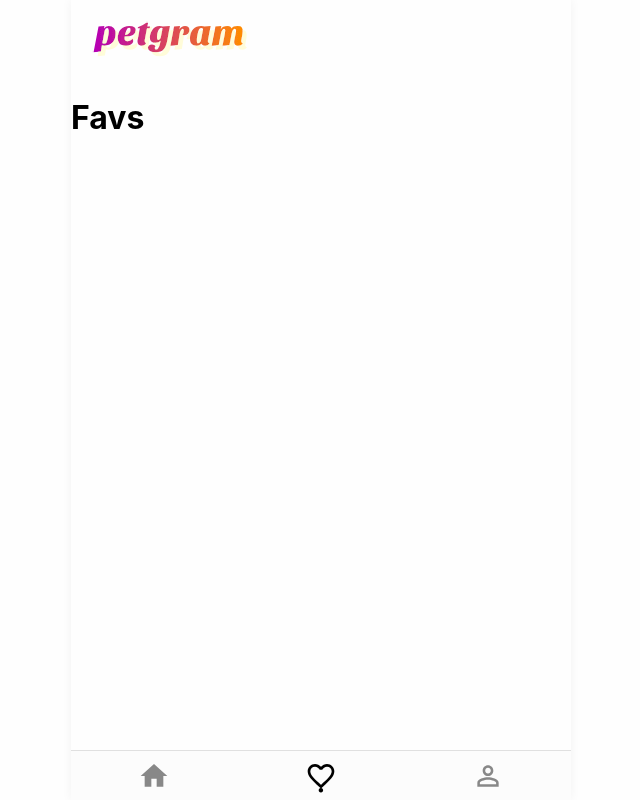
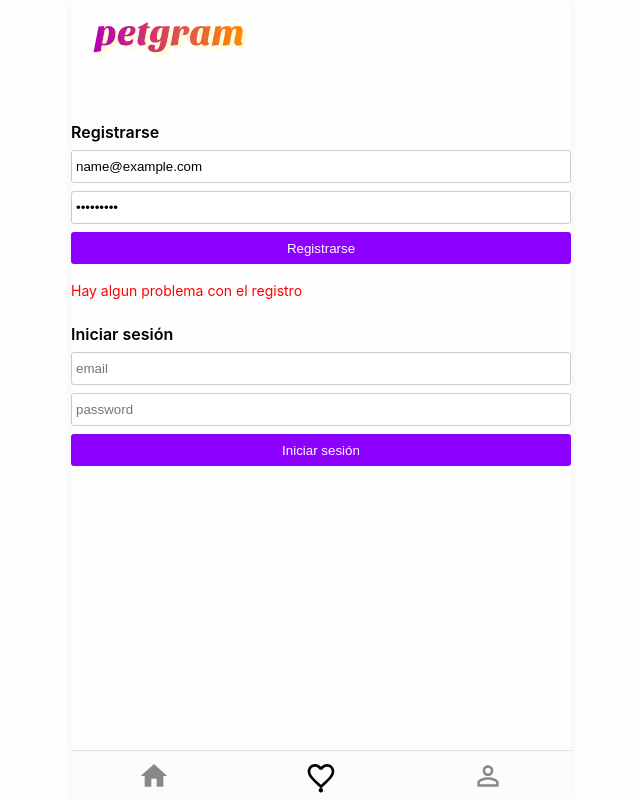
Before and after one commit to boversauros/petgram, a React app: page /favs in a window 1280 px wide. Both pictures are taken after typing "name@example.com", "Sample123" into the empty fields and a click on the button "Registrarse". Shown: the whole page, without its empty margins (319-959 px from the left). Built offline with nearby package versions, Linux system fonts and the light colour scheme; no server answers.

Commit message:
add login and register

```diff
--- a/src/components/UserForm/index.js
+++ b/src/components/UserForm/index.js
@@ -1,19 +1,25 @@
 import React, { Fragment } from 'react'
 import { useInputValue } from '../../hooks/useInputValue'
-import { Form, Input, Button, Title } from './styles'
+import { Form, Input, Button, Title, Error } from './styles'
 
-export const UserForm = ({ onSubmit, title }) => {
+export const UserForm = ({ error, disable, onSubmit, title }) => {
   const email = useInputValue('')
   const password = useInputValue('')
 
+  const handleSubmit = (event) => {
+    event.preventDefault()
+    onSubmit({ email: email.value, password: password.value })
+  }
+
   return (
     <Fragment>
-      <Title>{title}</Title>
-      <Form onSubmit={onSubmit}>
-        <Input placeholder='email' {...email} />
-        <Input placeholder='password' type='password' {...password} />
+      <Form disabled={disable} onSubmit={handleSubmit}>
+        <Title>{title}</Title>
+        <Input disabled={disable} placeholder='email' {...email} />
+        <Input disabled={disable}placeholder='password' type='password' {...password} />
         <Button>{title}</Button>
       </Form>
+      {error && <Error>{error}</Error>}
     </Fragment>
   )
 }
--- a/src/components/UserForm/styles.js
+++ b/src/components/UserForm/styles.js
@@ -11,6 +11,9 @@ export const Input = styled.input`
     padding: 8px 4px;
     display: block;
     width: 100%;
+    &[disabled] {
+        opacity: .3;
+    }
 `
 
 export const Button = styled.button`
@@ -21,9 +24,17 @@ export const Button = styled.button`
     display: block;
     width: 100%;
     text-align: center;
+    &[disabled] {
+        opacity: .3;
+    }
 `
 export const Title = styled.h2`
     font-size: 16px;
     font-weight: 600;
     padding: 8px 0;
 `
+
+export const Error = styled.span`
+    color: red;
+    font-size: 14px;
+`
--- /dev/null
+++ b/src/container/LoginMutation.js
@@ -0,0 +1,14 @@
+import React from 'react'
+import { Mutation } from 'react-apollo'
+import { gql } from 'apollo-boost'
+
+const LOGIN = gql`
+mutation login($input: UserCredentials!) {
+    login (input: $input)
+}
+`
+export const LoginMutation = ({ children }) => {
+  return <Mutation mutation={LOGIN} >
+    {children}
+  </Mutation>
+}
--- /dev/null
+++ b/src/container/RegisterMutation.js
@@ -0,0 +1,14 @@
+import React from 'react'
+import { Mutation } from 'react-apollo'
+import { gql } from 'apollo-boost'
+
+const REGISTER = gql`
+mutation signup($input: UserCredentials!) {
+    signup (input: $input)
+}
+`
+export const RegisterMutation = ({ children }) => {
+  return <Mutation mutation={REGISTER} >
+    {children}
+  </Mutation>
+}
--- a/src/pages/NotRegisteredUser.js
+++ b/src/pages/NotRegisteredUser.js
@@ -1,6 +1,8 @@
 import React, { Fragment } from 'react'
 import Context from '../Context'
 import { UserForm } from '../components/UserForm'
+import { RegisterMutation } from '../container/RegisterMutation'
+import { LoginMutation } from '../container/LoginMutation'
 
 export const NotRegisteredUser = () => (
   <Context.Consumer>
@@ -8,8 +10,36 @@ export const NotRegisteredUser = () => (
       ({ activateAuth }) => {
         return (
           <Fragment>
-            <UserForm onSubmit={activateAuth} title='Registrarse' />
-            <UserForm onSubmit={activateAuth} title='Iniciar sesión' />
+            <RegisterMutation>
+              {
+                (register, { data, loading, error }) => {
+                  const onSubmit = ({ email, password }) => {
+                    const input = { email, password }
+                    const variables = { input }
+                    register({ variables }).then(activateAuth)
+                  }
+
+                  const errorMsg = error && `Hay algun problema con el registro`
+
+                  return <UserForm disable={loading} error={errorMsg} onSubmit={onSubmit} title='Registrarse' />
+                }
+              }
+            </RegisterMutation>
+            <LoginMutation>
+              {
+                (login, { data, loading, error }) => {
+                  const onSubmit = ({ email, password }) => {
+                    const input = { email, password }
+                    const variables = { input }
+                    login({ variables }).then(activateAuth)
+                  }
+
+                  const errorMsg = error && `Credenciales erroneas`
+
+                  return <UserForm disable={loading} error={errorMsg} onSubmit={onSubmit} title='Iniciar sesión' />
+                }
+              }
+            </LoginMutation>
           </Fragment>
         )
       }
```
